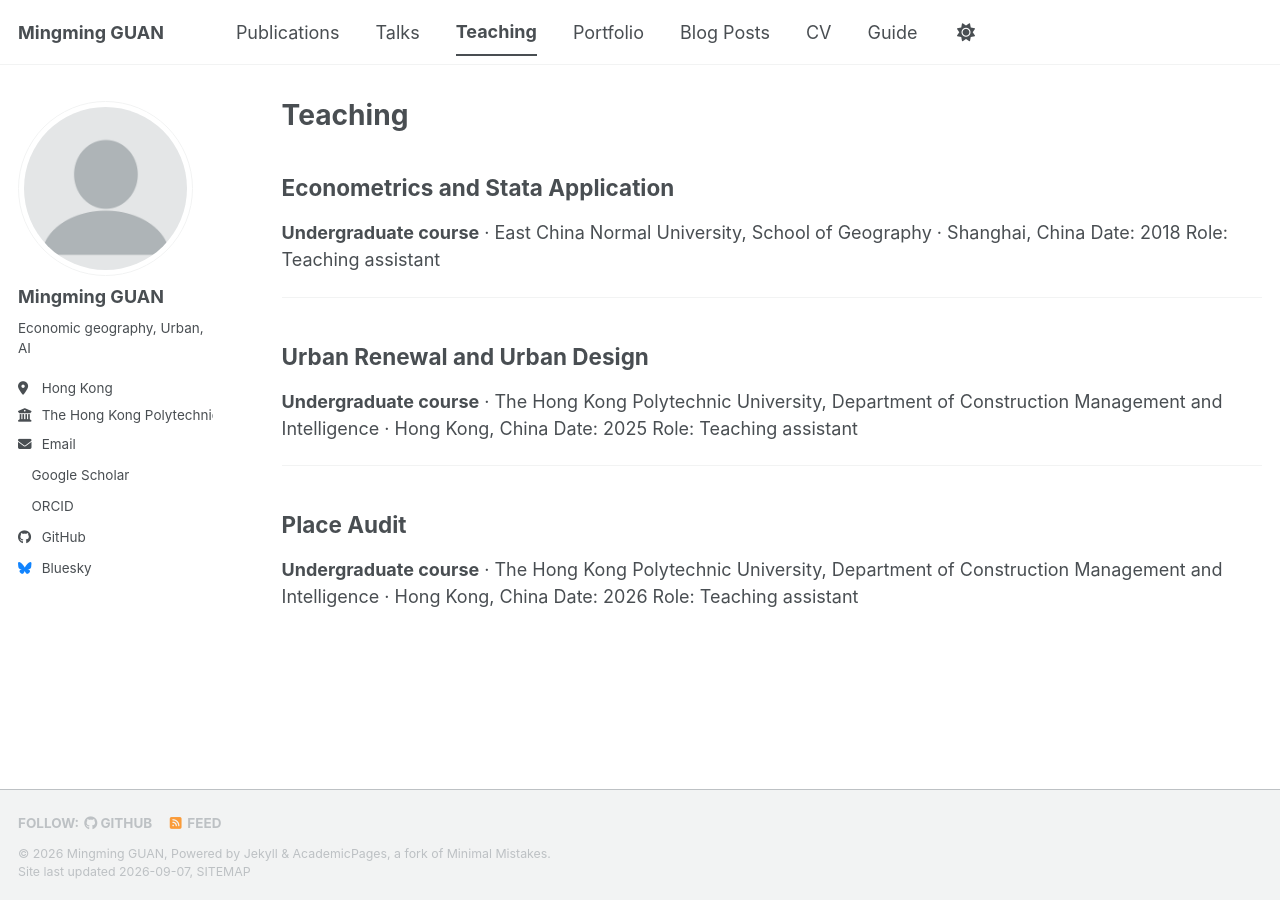
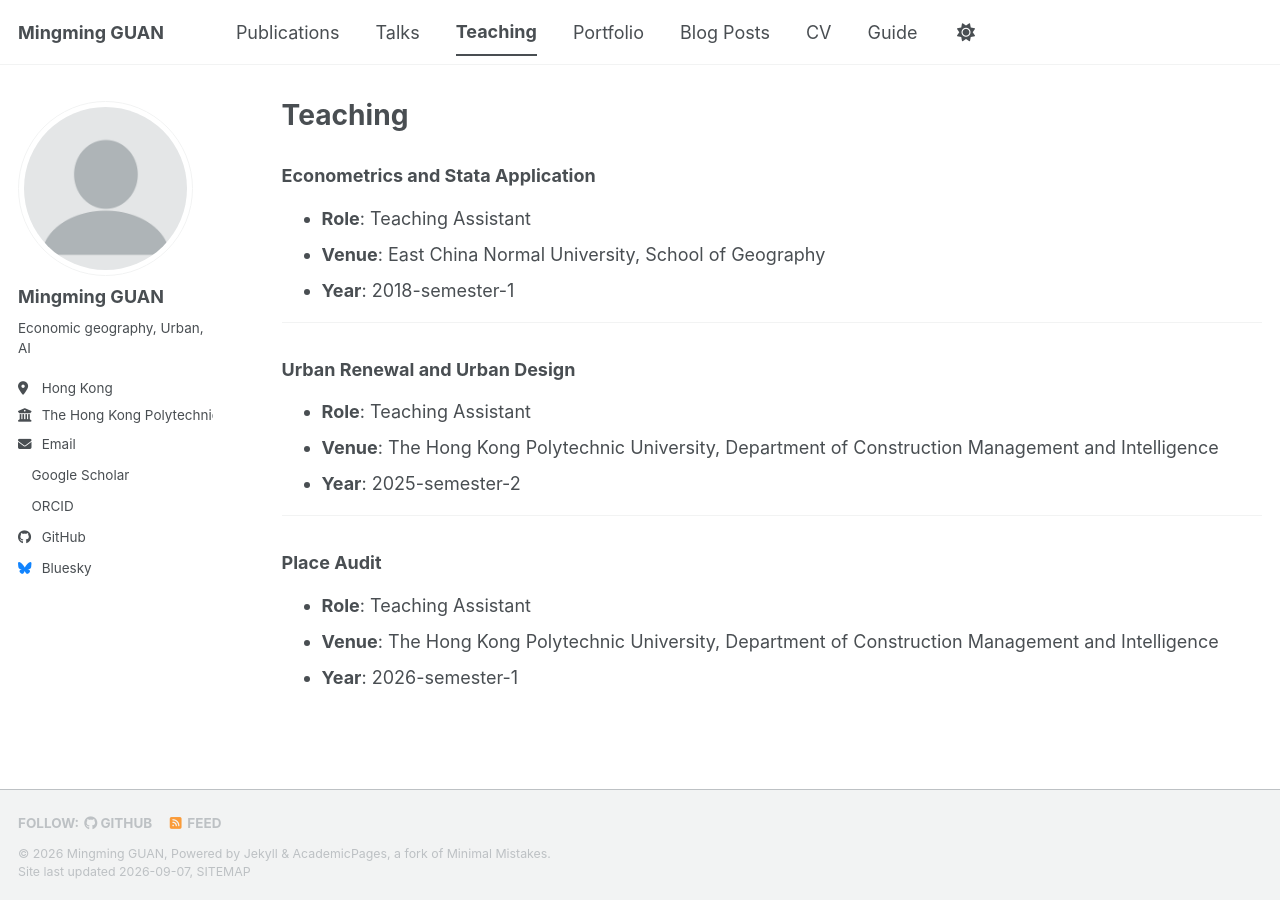
Before and after one commit to geogmm/geogmm.github.io, a Jekyll site: the page built from _teaching/2014-spring-teaching-1.md, in a window 1280 px wide. Built offline with Jekyll 4.4.1, drawn with Linux system fonts in a browser that asks for light colours; a style sheet for code colours, icons or effects is not loaded.

Commit message:
Update 2014-spring-teaching-1.md

```diff
--- a/_teaching/2014-spring-teaching-1.md
+++ b/_teaching/2014-spring-teaching-1.md
@@ -7,21 +7,21 @@ author_profile: true
 
 {% include base_path %}
 
-## Econometrics and Stata Application
-**Undergraduate course** · East China Normal University, School of Geography · Shanghai, China
-Date: 2018
-Role: Teaching assistant
+### Econometrics and Stata Application
+- **Role**: Teaching Assistant
+- **Venue**: East China Normal University, School of Geography
+- **Year**: 2018-semester-1
 
 ---
 
-## Urban Renewal and Urban Design
-**Undergraduate course** · The Hong Kong Polytechnic University, Department of Construction Management and Intelligence · Hong Kong, China
-Date: 2025
-Role: Teaching assistant
+### Urban Renewal and Urban Design
+- **Role**: Teaching Assistant
+- **Venue**: The Hong Kong Polytechnic University, Department of Construction Management and Intelligence
+- **Year**: 2025-semester-2
 
 ---
 
-## Place Audit
-**Undergraduate course** · The Hong Kong Polytechnic University, Department of Construction Management and Intelligence · Hong Kong, China
-Date: 2026
-Role: Teaching assistant
+### Place Audit
+- **Role**: Teaching Assistant
+- **Venue**: The Hong Kong Polytechnic University, Department of Construction Management and Intelligence
+- **Year**: 2026-semester-1
```
